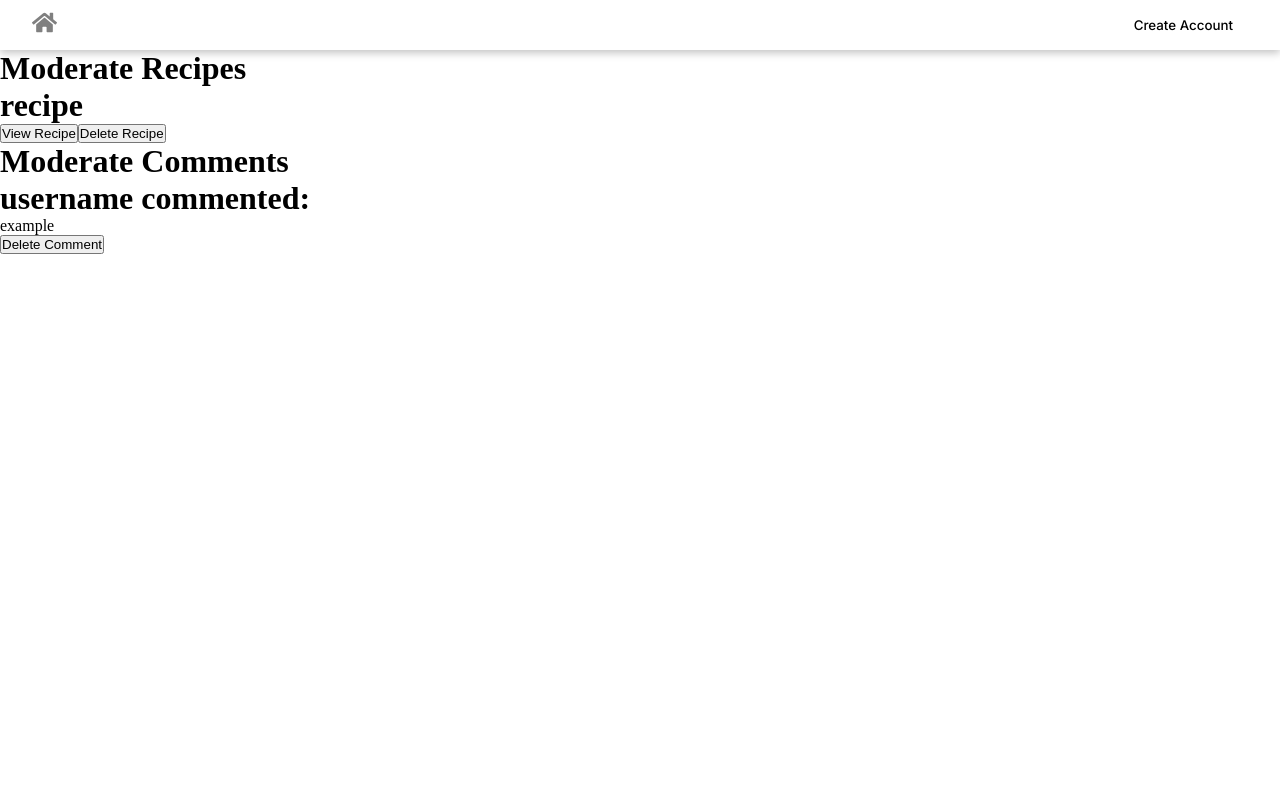
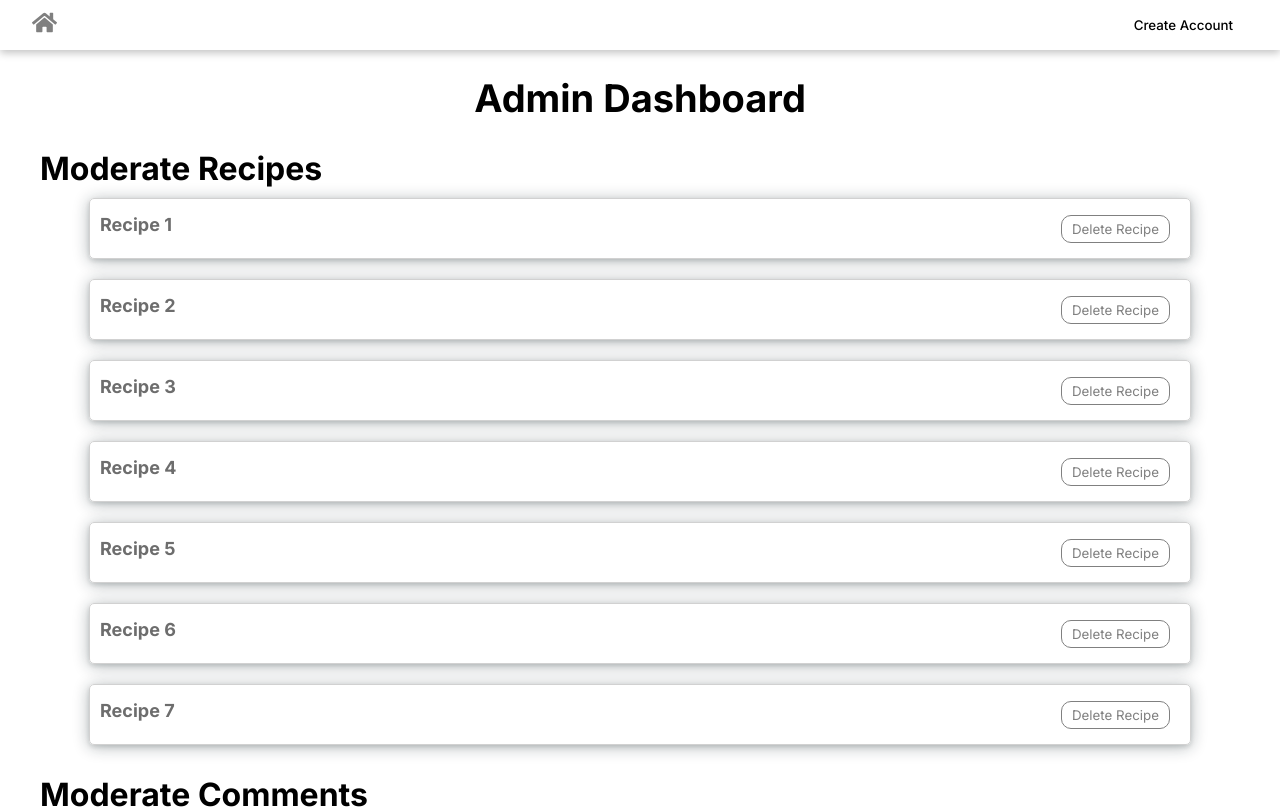
Before and after one commit to gAlexander77/recipe-application, a React (Create React App) app in the folder frontend/: page /admin in a window 1280 px wide. Shown: the top 809 px of the page. Built offline with nearby package versions, Linux system fonts and the light colour scheme.

Commit message:
Update admin style

```diff
--- a/frontend/src/pages/Admin.js
+++ b/frontend/src/pages/Admin.js
@@ -1,6 +1,7 @@
 import React,{useState} from "react";
 import { Link } from "react-router-dom";
 import NavigationBar from '../components/NavigationBar';
+import '../styles/AdminStyle.css';
 
 function Admin(){
 
@@ -11,24 +12,29 @@ function Admin(){
         function Recipe({recipe, id}){
 
             const deleteRecipeHandler = () => {
-                console.log("Recipe has been deleted")
+                console.log("Recipe "+id+" has been deleted")
             }
 
             return (
                 <div className="moderate-recipe-container">
-                    <h1>{recipe}</h1>
-                    <Link to={"/recipe/"+id} state={id} onClick={() => console.log("clicked "+id)}>
-                        <button>View Recipe</button>
+                    <Link className="recipe-name-link" to={"/recipe/"+id} state={id} onClick={() => console.log("clicked "+id)}>
+                        {recipe}
                     </Link>
-                    <button onClick={deleteRecipeHandler}> Delete Recipe</button>
+                    <button className="admin-delete-recipe-btn" onClick={deleteRecipeHandler}> Delete Recipe</button>
                 </div>
             );
         }
 
         return(
             <div className="moderate-recipes-container">
-                <h1>Moderate Recipes</h1>
-                <Recipe recipe="recipe" id={1}/>
+                <h1 className="moderate-recipes-header">Moderate Recipes</h1>
+                <Recipe recipe="Recipe 1" id={1}/>
+                <Recipe recipe="Recipe 2" id={2}/>
+                <Recipe recipe="Recipe 3" id={3}/>
+                <Recipe recipe="Recipe 4" id={4}/>
+                <Recipe recipe="Recipe 5" id={5}/>
+                <Recipe recipe="Recipe 6" id={6}/>
+                <Recipe recipe="Recipe 7" id={7}/>
             </div>
         );
     }
@@ -38,22 +44,28 @@ function Admin(){
         function Comment({commentID,username,comment}){
 
             const deleteCommentHandler = () => {
-                        console.log("Recipe has been deleted")
+                        console.log("Comment "+commentID+" has been deleted")
                     }
 
             return (
                 <div className="moderate-comment-container">
-                    <h1>{username} commented: </h1>
-                    <p>{comment}</p>
-                    <button>Delete Comment</button>
+                    <h1 className="username-commented">{username} commented: </h1>
+                    <p className="admin-comment">{comment}</p>
+                    <button className="admin-comment-recipe-btn" onClick={deleteCommentHandler}>Delete Comment</button>
                 </div>
             );
         }
 
         return(
             <div className="moderate-comments-container">
-                <h1>Moderate Comments</h1>
-                <Comment username="username" comment="example"/>
+                <h1 className="moderate-comments-header">Moderate Comments</h1>
+                <Comment username="username" commentID={1} comment="example"/>
+                <Comment username="username" commentID={2} comment="example"/>
+                <Comment username="username" commentID={3} comment="example"/>
+                <Comment username="username" commentID={4} comment="example"/>
+                <Comment username="username" commentID={5} comment="example"/>
+                <Comment username="username" commentID={6} comment="example"/>
+                <Comment username="username" commentID={7} comment="example"/>
             </div>
         );
     }
@@ -63,8 +75,11 @@ function Admin(){
             <div className="navbar">
                 <NavigationBar {...{userType}}/>
             </div>
-            <Recipes/>
-            <Comments/>
+            <div className="admin-body">
+                <h1 className="admin-title">Admin Dashboard</h1>
+                <Recipes/>
+                <Comments/>
+            </div>
         </div>
     );
 }
--- /dev/null
+++ b/frontend/src/styles/AdminStyle.css
@@ -0,0 +1,142 @@
+.admin-body {
+    display: flex;
+    flex-direction: column;
+    align-items: center;
+    font-family: 'Inter', sans-serif;
+}
+
+.admin-title {
+    font-size: 38px;
+    margin-top: 25px;
+    margin-bottom: 18px;
+}
+
+.moderate-recipes-container {
+    width: 1200px;
+    max-width: 95vw;
+    margin-top: 10px;
+    margin-bottom: 10px;
+    display: flex;
+    flex-direction: column;
+    align-items: center;
+}
+
+.moderate-recipes-header {
+    align-self: start;
+}
+
+.moderate-recipe-container {
+    width: 90%;
+
+    padding-top: 5px;
+    padding-bottom: 5px;
+    padding-left: 10px;
+    padding-right: 10px;
+
+    margin-top: 10px;
+    margin-bottom: 10px;
+
+    display: flex;
+    flex-direction: column;
+
+    border-radius: 5px;
+    border: 1px solid rgb(209, 209, 209);
+    box-shadow: rgba(14, 30, 37, 0.12) 0px 2px 4px 0px, rgba(14, 30, 37, 0.32) 0px 2px 16px 0px;
+}
+
+.recipe-name-link {
+    font-size: 18px;
+    font-family: 'Inter', sans-serif;
+    color: rgb(109, 109, 109);
+
+    align-self: start;
+
+    position: relative;
+    top: 10px;
+}
+
+.recipe-name-link:hover {
+    color: rgb(255, 119, 119);
+}
+
+.admin-delete-recipe-btn {
+    font-family: 'Inter', sans-serif;
+    align-self: end;
+    margin-right: 10px;
+    background-color: white;
+    color: grey;
+    border: 1px solid grey;
+    padding: 5px 10px;
+    border-radius: 10px;
+    position: relative;
+    bottom: 10px;
+}
+
+.admin-delete-recipe-btn:hover {
+    background-color: rgb(255, 119, 119);
+    border: 1px solid rgb(255, 119, 119);
+    cursor: pointer;
+    color: white;
+}
+
+.moderate-comments-container {
+    width: 1200px;
+    max-width: 95vw;
+    margin-top: 10px;
+    margin-bottom: 10px;
+    display: flex;
+    flex-direction: column;
+    align-items: center;
+}
+
+.moderate-comments-header {
+    align-self: start;
+}
+
+.moderate-comment-container {
+    width: 90%;
+
+    padding-top: 10px;
+    padding-bottom: 15px;
+    padding-left: 10px;
+    padding-right: 10px;
+
+    margin-top: 10px;
+    margin-bottom: 10px;
+
+    display: flex;
+    flex-direction: column;
+
+    border-radius: 5px;
+    border: 1px solid rgb(209, 209, 209);
+    box-shadow: rgba(14, 30, 37, 0.12) 0px 2px 4px 0px, rgba(14, 30, 37, 0.32) 0px 2px 16px 0px;
+}
+
+.username-commented {
+    font-size: 20px;
+    font-family: 'Inter', sans-serif;
+}
+
+.admin-comment {
+    font-family: 'Inter', sans-serif;
+    margin-left: 10px;
+    max-width: 50%;
+}
+
+.admin-comment-recipe-btn {
+    font-family: 'Inter', sans-serif;
+    align-self: end;
+    margin-right: 10px;
+    background-color: white;
+    color: grey;
+    border: 1px solid grey;
+    padding: 5px 10px;
+    border-radius: 10px;
+}
+
+.admin-comment-recipe-btn:hover {
+    background-color: rgb(255, 119, 119);
+    border: 1px solid rgb(255, 119, 119);
+    cursor: pointer;
+    color: white;
+}
```
